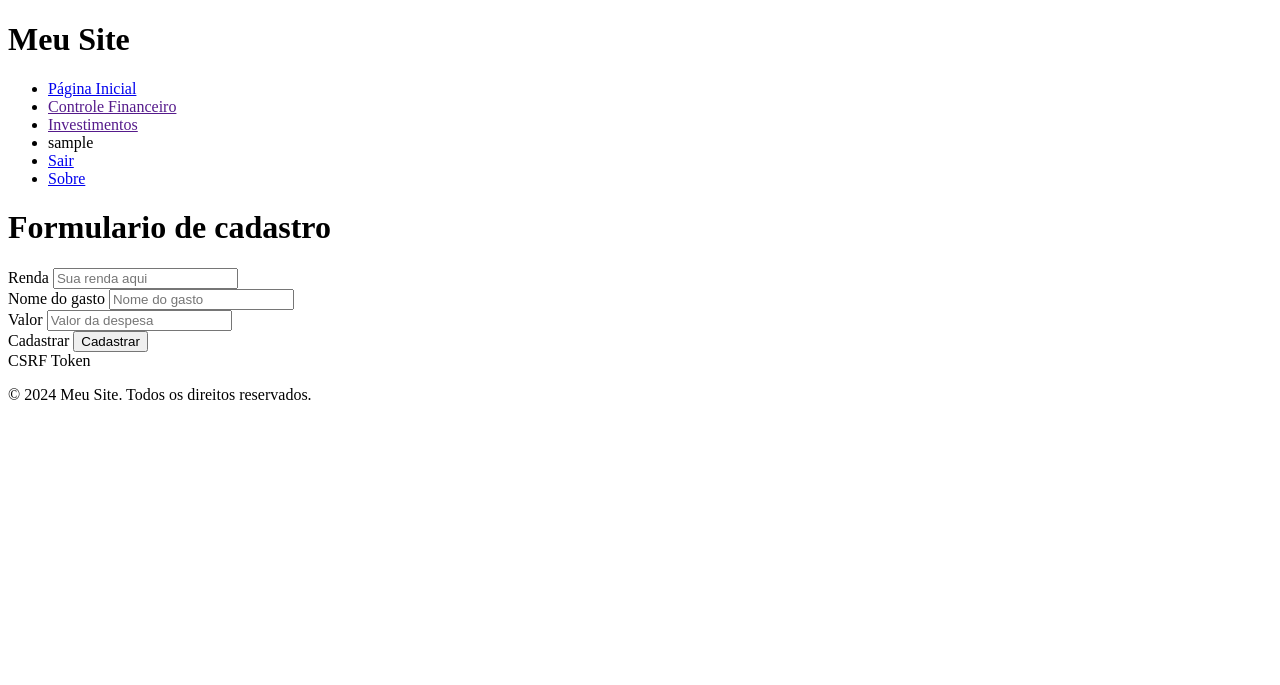
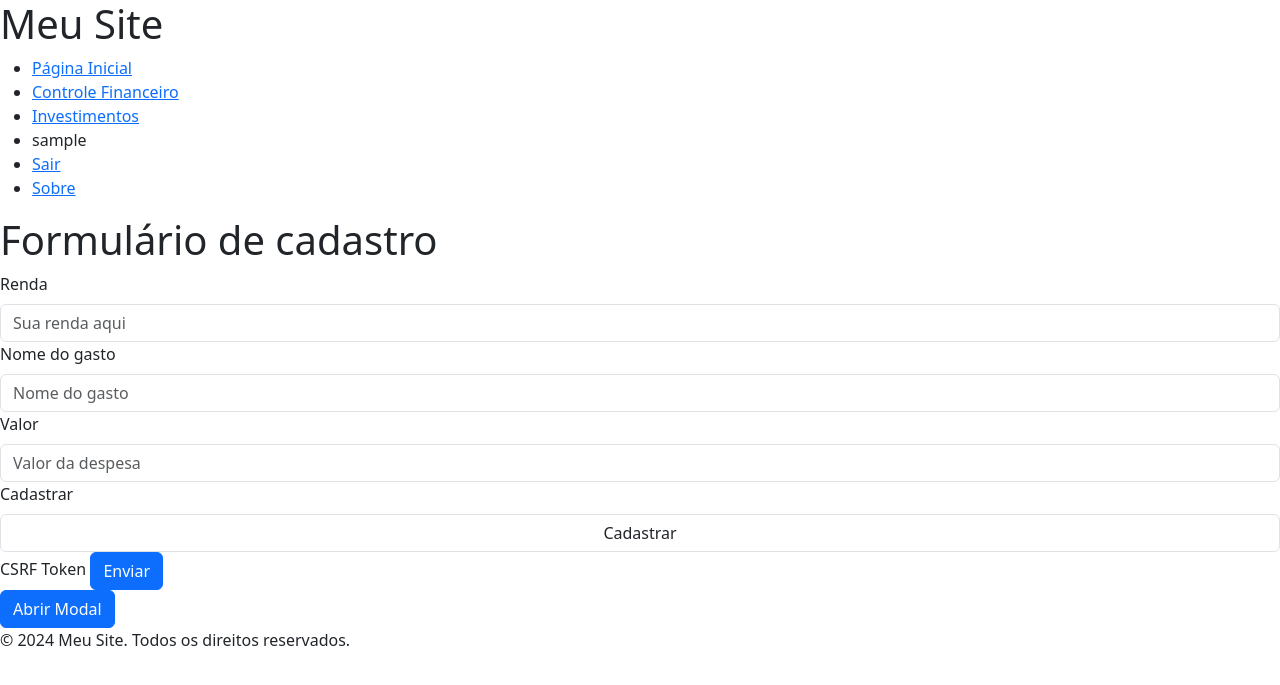
Before and after one commit to ParaQueNome/projeto_4sm_fatec_2024, a Flask app: page /finance/finance in a window 1280 px wide. Shown: the top 685 px of the page. Run offline with Flask 3, Linux system fonts and the light colour scheme; the visitor is signed in with stand-in values (Sample User, id 1); some libraries are stand-ins or nearby versions.

Commit message:
Adicionando modal de cadastro dos gastos na planilha de finanças adicionando flask-bootstrap para controle do front-end Modificando template base.html com estilizacao Criacao da pasta static/css para modelos customizados

```diff
--- a/Codificacao/app/__init__.py
+++ b/Codificacao/app/__init__.py
@@ -1,4 +1,5 @@
 from flask import Flask
+from flask_bootstrap import Bootstrap5
 from flask_login import LoginManager
 from app.controller.authControl import auth_bp
 from app.controller.financeControl import financeBp
@@ -7,7 +8,7 @@ from app.services.opeaiApiService.openaiApi import OpenAiClient
 def create_app():
     # Criando instancia da aplicação Flask com o nome da aplicação
     app = Flask(__name__, template_folder='templates')
-
+    bootstrap = Bootstrap5(app)
     # Importando as rotas da aplicação
     app.register_blueprint(auth_bp, url_prefix='/auth')
     app.register_blueprint(financeBp, url_prefix='/finance')
--- a/Codificacao/app/templates/base.html
+++ b/Codificacao/app/templates/base.html
@@ -5,8 +5,14 @@
 <head>
     <meta charset="UTF-8">
     <meta name="viewport" content="width=device-width, initial-scale=1.0">
-    <title>{% block title %}Meu Site{% endblock %}</title>
-    <!-- Adicione aqui seus links para CSS, JS, etc. -->
+    <title>Finanças</title>
+    <link href="https://cdn.jsdelivr.net/npm/bootstrap@5.3.0-alpha1/dist/css/bootstrap.min.css" rel="stylesheet" integrity="sha384-rNtXcYwR1GHNSN28z2/J3jcFm8V3pNbKP1sjqf8/cyQdjCwr+w8vT+v+suRyPnp9" crossorigin="anonymous">
+    {% block styles %}
+            <!-- Bootstrap CSS -->
+            <link rel="stylesheet" type="text/css"
+            href="{{url_for('static', filename='css/bootstrap.min.css')}}">
+    {% endblock %}
+    {{ bootstrap.load_css() }}
 </head>
 <body>
 
@@ -40,6 +46,6 @@
     <!-- Rodapé do seu site -->
     <p>&copy; 2024 Meu Site. Todos os direitos reservados.</p>
 </footer>
-
+    {{ bootstrap.load_js() }}
 </body>
 </html>
--- a/Codificacao/app/templates/finances/financas.html
+++ b/Codificacao/app/templates/finances/financas.html
@@ -1,15 +1,11 @@
 {% extends 'base.html' %}
 
-
-{%block title%}Cadastro{%endblock%}
-{%block content%}
-    <h1>Formulario de cadastro</h1>
+{% block title %}Cadastro{% endblock %}
+{% block content %}
+    <h1>Formulário de cadastro</h1>
 
     <form method="POST">
-
         {% for field in form %}
-            {{ form.csrf_token }}
-            <div class="form-group">
             {{ field.label(class="form-label") }}
             {{ field(class="form-control") }}
             {% if field.errors %}
@@ -19,9 +15,45 @@
                     {% endfor %}
                 </ul>
             {% endif %}
-            </div>
         {% endfor %}
+        <button type="submit" class="btn btn-primary">Enviar</button>
     </form>
 
+    <!-- Modal -->
+    <div class="modal fade" id="exampleModal" tabindex="-1" aria-labelledby="exampleModalLabel" aria-hidden="true">
+        <div class="modal-dialog">
+            <div class="modal-content">
+                <div class="modal-header">
+                    <h5 class="modal-title" id="exampleModalLabel">Exemplo de Modal</h5>
+                    <button type="button" class="btn-close" data-bs-dismiss="modal" aria-label="Fechar"></button>
+                </div>
+                <div class="modal-body">
+                    <h2>Formulário de cadastro no modal</h2>
+                    <form method="POST">
+                        {% for field in form %}
+                            {{ field.label(class="form-label") }}
+                            {{ field(class="form-control") }}
+                            {% if field.errors %}
+                                <ul class="errors">
+                                    {% for error in field.errors %}
+                                        <li>{{ error }}</li>
+                                    {% endfor %}
+                                </ul>
+                            {% endif %}
+                        {% endfor %}
+                        <button type="submit" class="btn btn-primary">Enviar</button>
+                    </form>
+                </div>
+                <div class="modal-footer">
+                    <button type="button" class="btn btn-secondary" data-bs-dismiss="modal">Fechar</button>
+                    <button type="button" class="btn btn-primary">Salvar mudanças</button>
+                </div>
+            </div>
+        </div>
+    </div>
 
-{%endblock%}
+    <button type="button" class="btn btn-primary" data-bs-toggle="modal" data-bs-target="#exampleModal">
+        Abrir Modal
+    </button>
+
+{% endblock %}
```
Also changed, not shown: Codificacao/requirements.txt (+18 -0 lines), Codificacao/app/static/css/bootstrap.min.css (added). Lines whose indentation alone changed are shown as unchanged.
